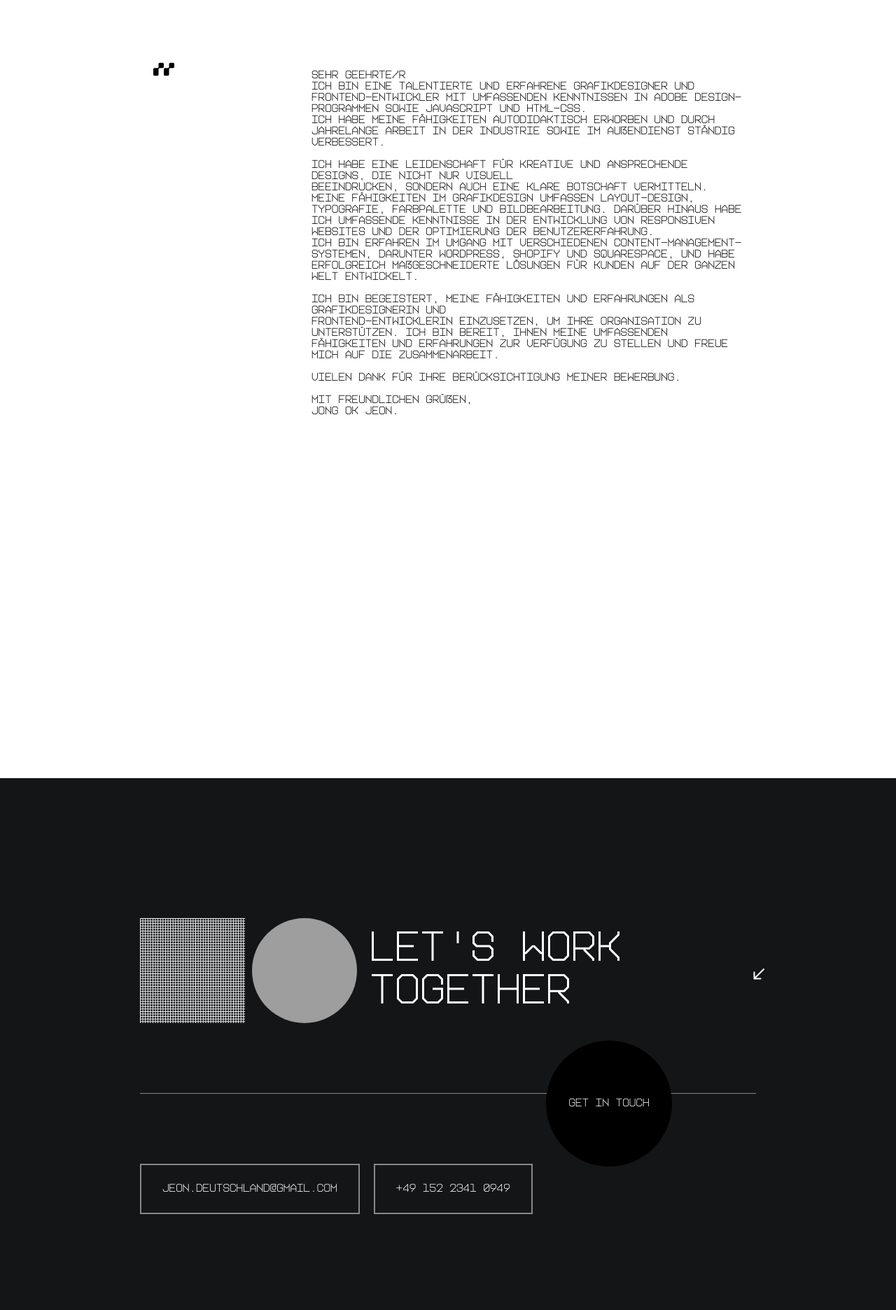
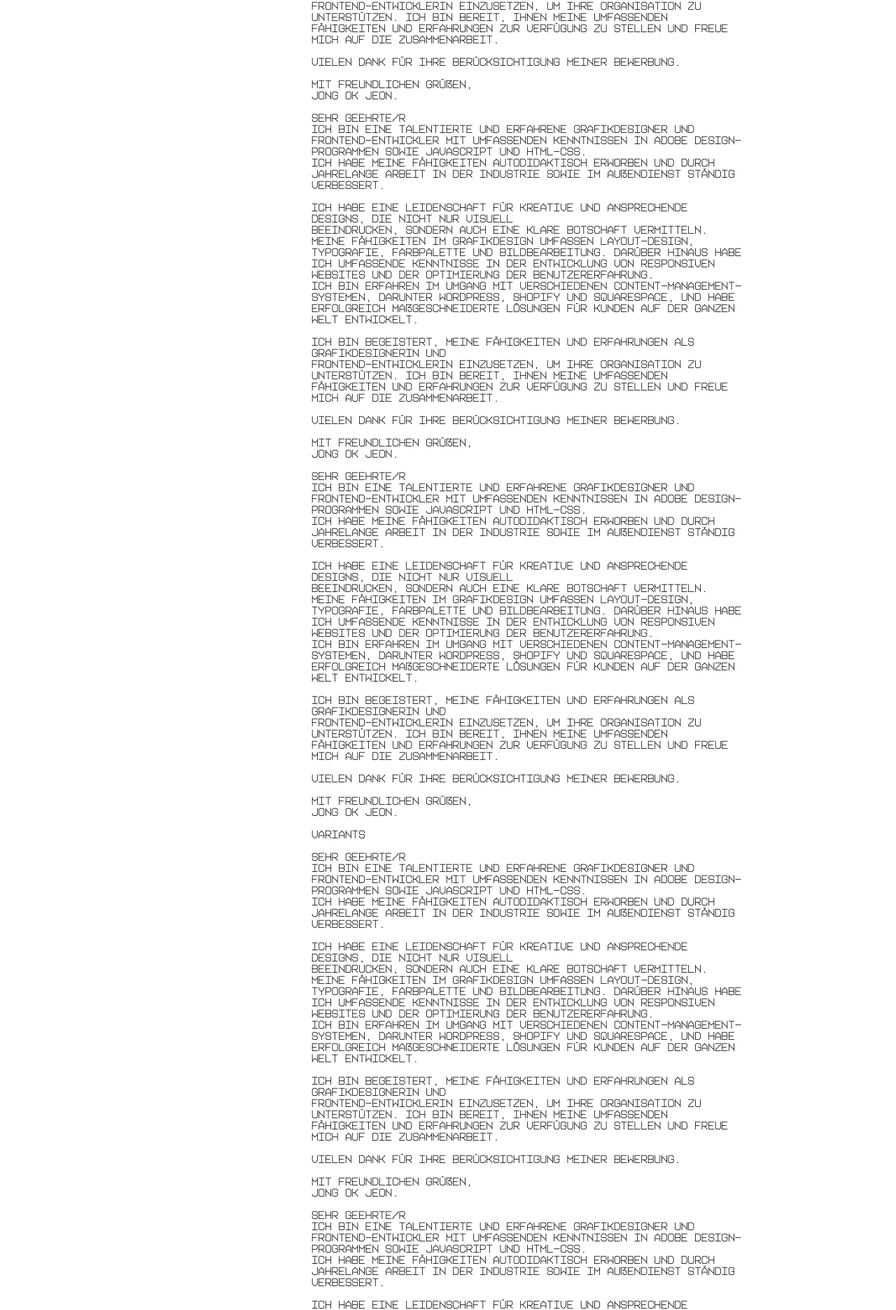
Before and after one commit to bozo13/nextportfolio, a Next.js app: page /about in a window 1280 px wide. Shown: the part 866-2738 px from the top of the page at 70% size. Built offline with nearby package versions, Linux system fonts and the light colour scheme; grey boxes are pictures that could not be loaded.

Commit message:
New branch

```diff
--- a/src/app/about/page.js
+++ b/src/app/about/page.js
@@ -4,19 +4,21 @@ import Contact from "@/components/Contact";
 import PageLanding from '@/components/PageLanding';
 import Quote from "@/components/quote";
 import Globe from '@/components/Globe'
-
+import { usePathname } from "next/navigation";
 import { slideUp, staggerCildren } from './animation';
 import { motion } from 'framer-motion';
 
 
 
 export default function Page({title, description}) {
+  const pathname = usePathname()
+  console.log(pathname);
 
 
   return (
 
-    <main>
-      <PageLanding  title={ "About"}  description={ "JOJ"}/>
+    <main data-scroll-container >
+
 
         <div className={Style.about}>
 
@@ -50,11 +52,83 @@ export default function Page({title, description}) {
                  <motion.p variants={slideUp}  > Mit freundlichen Grüßen,<br/>
                 Jong Ok Jeon.</motion.p>
 
+                <motion.p variants={slideUp} >Sehr geehrte/r<br/>
+                ich bin eine talentierte und erfahrene Grafikdesigner und Frontend-Entwickler mit umfassenden Kenntnissen in Adobe Design-Programmen sowie JavaScript und HTML-CSS. <br/>
+                Ich habe meine Fähigkeiten autodidaktisch erworben und durch jahrelange Arbeit in der Industrie sowie im Außendienst ständig verbessert.
+                </motion.p>
+
+                <motion.p variants={slideUp}  >Ich habe eine Leidenschaft für kreative und ansprechende Designs, die nicht nur visuell<br/>
+              beeindrucken, sondern auch eine klare Botschaft vermitteln. Meine Fähigkeiten im Grafikdesign umfassen Layout-Design, Typografie, Farbpalette und Bildbearbeitung. Darüber hinaus habe ich umfassende Kenntnisse in der Entwicklung von responsiven Websites und der Optimierung der Benutzererfahrung.
+              <br/>
+              Ich bin erfahren im Umgang mit verschiedenen Content-Management-Systemen, darunter WordPress, Shopify und Squarespace, und habe erfolgreich maßgeschneiderte Lösungen für Kunden auf der ganzen Welt entwickelt.
+            </motion.p>
+
+            <motion.p variants={slideUp}  >Ich bin begeistert, meine Fähigkeiten und Erfahrungen als Grafikdesignerin und <br/>
+                Frontend-Entwicklerin einzusetzen, um Ihre Organisation zu unterstützen. Ich bin bereit, Ihnen meine umfassenden Fähigkeiten und Erfahrungen zur Verfügung zu stellen und freue mich auf die Zusammenarbeit.</motion.p>
+
+                <motion.p variants={slideUp}  >Vielen Dank für Ihre Berücksichtigung meiner Bewerbung.</motion.p>
+
+                 <motion.p variants={slideUp}  > Mit freundlichen Grüßen,<br/>
+                Jong Ok Jeon.</motion.p>
+                <motion.p variants={slideUp} >Sehr geehrte/r<br/>
+                ich bin eine talentierte und erfahrene Grafikdesigner und Frontend-Entwickler mit umfassenden Kenntnissen in Adobe Design-Programmen sowie JavaScript und HTML-CSS. <br/>
+                Ich habe meine Fähigkeiten autodidaktisch erworben und durch jahrelange Arbeit in der Industrie sowie im Außendienst ständig verbessert.
+                </motion.p>
+
+                <motion.p variants={slideUp}  >Ich habe eine Leidenschaft für kreative und ansprechende Designs, die nicht nur visuell<br/>
+              beeindrucken, sondern auch eine klare Botschaft vermitteln. Meine Fähigkeiten im Grafikdesign umfassen Layout-Design, Typografie, Farbpalette und Bildbearbeitung. Darüber hinaus habe ich umfassende Kenntnisse in der Entwicklung von responsiven Websites und der Optimierung der Benutzererfahrung.
+              <br/>
+              Ich bin erfahren im Umgang mit verschiedenen Content-Management-Systemen, darunter WordPress, Shopify und Squarespace, und habe erfolgreich maßgeschneiderte Lösungen für Kunden auf der ganzen Welt entwickelt.
+            </motion.p>
+
+            <motion.p variants={slideUp}  >Ich bin begeistert, meine Fähigkeiten und Erfahrungen als Grafikdesignerin und <br/>
+                Frontend-Entwicklerin einzusetzen, um Ihre Organisation zu unterstützen. Ich bin bereit, Ihnen meine umfassenden Fähigkeiten und Erfahrungen zur Verfügung zu stellen und freue mich auf die Zusammenarbeit.</motion.p>
+
+                <motion.p variants={slideUp}  >Vielen Dank für Ihre Berücksichtigung meiner Bewerbung.</motion.p>
+
+                 <motion.p variants={slideUp}  > Mit freundlichen Grüßen,<br/>
+                Jong Ok Jeon.</motion.p>
+                variants     <motion.p variants={slideUp} >Sehr geehrte/r<br/>
+                ich bin eine talentierte und erfahrene Grafikdesigner und Frontend-Entwickler mit umfassenden Kenntnissen in Adobe Design-Programmen sowie JavaScript und HTML-CSS. <br/>
+                Ich habe meine Fähigkeiten autodidaktisch erworben und durch jahrelange Arbeit in der Industrie sowie im Außendienst ständig verbessert.
+                </motion.p>
+
+                <motion.p variants={slideUp}  >Ich habe eine Leidenschaft für kreative und ansprechende Designs, die nicht nur visuell<br/>
+              beeindrucken, sondern auch eine klare Botschaft vermitteln. Meine Fähigkeiten im Grafikdesign umfassen Layout-Design, Typografie, Farbpalette und Bildbearbeitung. Darüber hinaus habe ich umfassende Kenntnisse in der Entwicklung von responsiven Websites und der Optimierung der Benutzererfahrung.
+              <br/>
+              Ich bin erfahren im Umgang mit verschiedenen Content-Management-Systemen, darunter WordPress, Shopify und Squarespace, und habe erfolgreich maßgeschneiderte Lösungen für Kunden auf der ganzen Welt entwickelt.
+            </motion.p>
+
+            <motion.p variants={slideUp}  >Ich bin begeistert, meine Fähigkeiten und Erfahrungen als Grafikdesignerin und <br/>
+                Frontend-Entwicklerin einzusetzen, um Ihre Organisation zu unterstützen. Ich bin bereit, Ihnen meine umfassenden Fähigkeiten und Erfahrungen zur Verfügung zu stellen und freue mich auf die Zusammenarbeit.</motion.p>
+
+                <motion.p variants={slideUp}  >Vielen Dank für Ihre Berücksichtigung meiner Bewerbung.</motion.p>
+
+                 <motion.p variants={slideUp}  > Mit freundlichen Grüßen,<br/>
+                Jong Ok Jeon.</motion.p>
+                <motion.p variants={slideUp} >Sehr geehrte/r<br/>
+                ich bin eine talentierte und erfahrene Grafikdesigner und Frontend-Entwickler mit umfassenden Kenntnissen in Adobe Design-Programmen sowie JavaScript und HTML-CSS. <br/>
+                Ich habe meine Fähigkeiten autodidaktisch erworben und durch jahrelange Arbeit in der Industrie sowie im Außendienst ständig verbessert.
+                </motion.p>
+
+                <motion.p variants={slideUp}  >Ich habe eine Leidenschaft für kreative und ansprechende Designs, die nicht nur visuell<br/>
+              beeindrucken, sondern auch eine klare Botschaft vermitteln. Meine Fähigkeiten im Grafikdesign umfassen Layout-Design, Typografie, Farbpalette und Bildbearbeitung. Darüber hinaus habe ich umfassende Kenntnisse in der Entwicklung von responsiven Websites und der Optimierung der Benutzererfahrung.
+              <br/>
+              Ich bin erfahren im Umgang mit verschiedenen Content-Management-Systemen, darunter WordPress, Shopify und Squarespace, und habe erfolgreich maßgeschneiderte Lösungen für Kunden auf der ganzen Welt entwickelt.
+            </motion.p>
+
+            <motion.p variants={slideUp}  >Ich bin begeistert, meine Fähigkeiten und Erfahrungen als Grafikdesignerin und <br/>
+                Frontend-Entwicklerin einzusetzen, um Ihre Organisation zu unterstützen. Ich bin bereit, Ihnen meine umfassenden Fähigkeiten und Erfahrungen zur Verfügung zu stellen und freue mich auf die Zusammenarbeit.</motion.p>
+
+                <motion.p variants={slideUp}  >Vielen Dank für Ihre Berücksichtigung meiner Bewerbung.</motion.p>
+
+                 <motion.p variants={slideUp}  > Mit freundlichen Grüßen,<br/>
+                Jong Ok Jeon.</motion.p>
+
             </motion.div>
               </div>
           </div>
 
-        <Contact />
       </main>
     )
 }
--- a/src/app/page.js
+++ b/src/app/page.js
@@ -10,9 +10,10 @@ import SlidingImages from '../components/SlidingImages';
 import Contact from '../components/Contact';
 import Globe from '../components/Globe'
 
+
 export default function Index() {
 
-  const [isLoading, setIsLoading] = useState(true);
+  const [isLoading, setIsLoading] = useState(false);
 
   useEffect( () => {
     (
@@ -35,7 +36,7 @@ export default function Index() {
 
   return (
     <main className={styles.main}>
-      <AnimatePresence mode='wait'>
+      <AnimatePresence mode='wait'  >
         {isLoading && <Preloader />}
         </AnimatePresence>
       <Landing />
--- a/src/components/Header/index.jsx
+++ b/src/components/Header/index.jsx
@@ -46,6 +46,7 @@ export default function index() {
                     <p className={styles.jeon}>Jeon</p>
                 </div>
             </div>
+
             </Link>
 
             <div className={styles.nav}>
@@ -53,32 +54,36 @@ export default function index() {
                     <div className={styles.el}>
                     <Link
                         href={"/works"}
-                        isActive={pathname == "works"} >
+                        isActive={pathname == "/works"}
+                        >
                         Work
                         </Link>
-                        <div className={styles.indicator}></div>
+
                     </div>
                 </Magnetic>
                 <Magnetic>
                     <div className={styles.el}>
                     <Link
                         href={"/about"}
-                        isActive={pathname == "about"} >
+                        isActive={pathname == "/about" }
+
+                        >
                             about</Link>
-                        <div className={styles.indicator}></div>
+                            <div className={styles.indicator}></div>
                     </div>
                 </Magnetic>
                 <Magnetic>
                     <div className={styles.el}>
                     <Link
                         href={"/contact"}
-                        isActive={pathname == "contact"} >
+                        isActive={pathname == "/contact"} >
                         Contact</Link>
                         <div className={styles.indicator}></div>
                     </div>
                 </Magnetic>
             </div>
         </div>
+
         <div ref={button} className={styles.headerButtonContainer}>
             <Rounded onClick={() => {setIsActive(!isActive)}} className={`${styles.button}`}>
                 <div className={`${styles.burger} ${isActive ? styles.burgerActive : ""}`}></div>
--- a/src/components/Header/style.module.scss
+++ b/src/components/Header/style.module.scss
@@ -71,6 +71,11 @@
             padding: 5px;
             cursor: pointer;
             &:hover{
+                .indicator{
+                    transform: scale(1);
+                }
+            }
+            &:active{
                 .indicator{
                     transform: scale(1);
                 }
@@ -227,6 +232,11 @@
                         transform: scale(1);
                     }
                 }
+                &:active{
+                    .indicator{
+                        transform: scale(1);
+                    }
+                }
                 .indicator{
                     position: absolute;
                     width: 5px;
--- a/src/components/Preloader/index.jsx
+++ b/src/components/Preloader/index.jsx
@@ -18,7 +18,7 @@ export default function Index() {
         if(index == words.length - 1) return;
         setTimeout( () => {
             setIndex(index + 1)
-        }, index == 0 ? 1000 : 150)
+        }, index == 0 ? 1000 : 100)
     }, [index])
 
     const initialPath = `M0 0 L${dimension.width} 0 L${dimension.width} ${dimension.height} Q${dimension.width/2} ${dimension.height + 300} 0 ${dimension.height}  L0 0`
```
Also changed, not shown: src/components/Landing/index.jsx (+23 -17 lines), src/components/PageLanding/index.jsx (+1 -6 lines).
